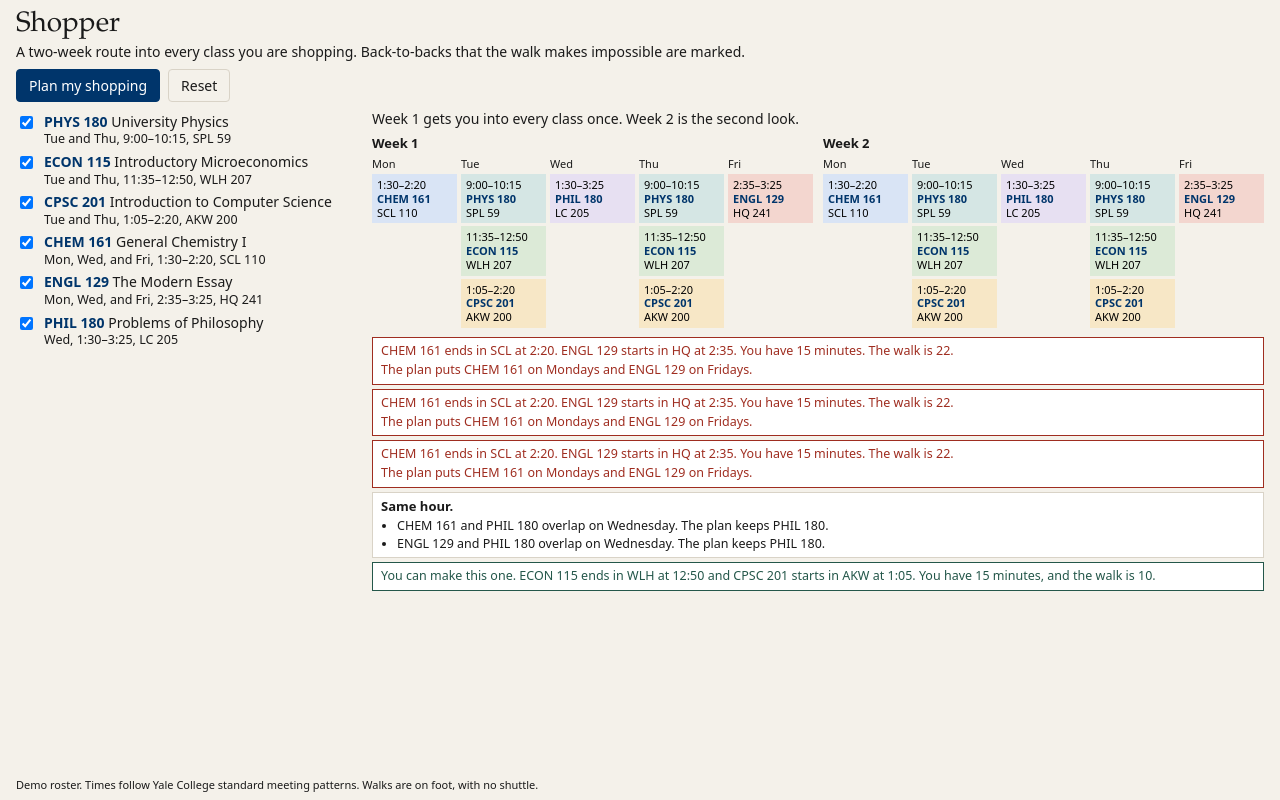
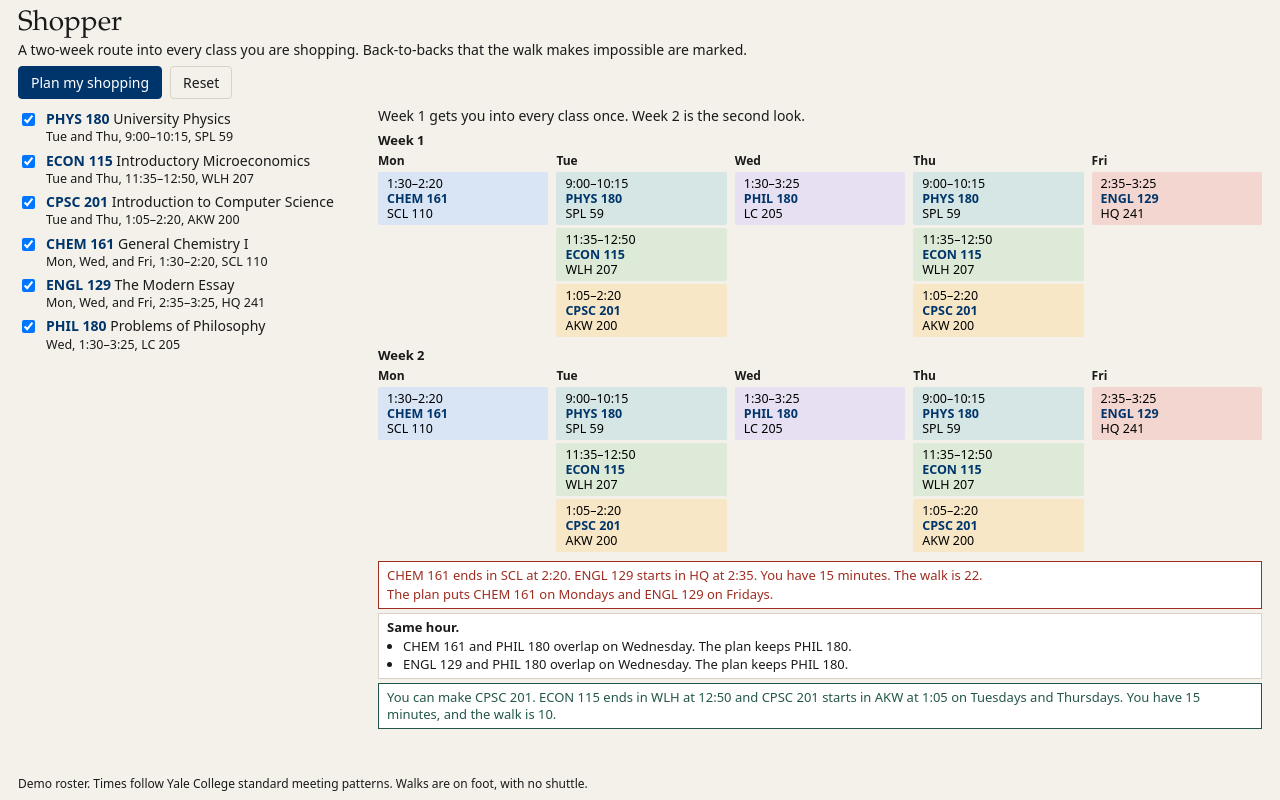
Before and after one commit to Jarian-M21/Shopper, a plain HTML site: page shopper/index.html in a window 1280 px wide. Both pictures are taken after a click on the button "Plan my shopping". Drawn offline with Linux system fonts and the light colour scheme.

Commit message:
Widen Shopper day columns and clarify the walk cards. (#2)
Stack the two weeks so each meeting keeps its time, course code, and room on unbroken lines. Show each impossible walk once, and name the later class plus the weekdays that pair still fits.

Co-authored-by: Cursor Agent <cursoragent@cursor.com>
Co-authored-by: Jarian-M21 <Jarian-M21@users.noreply.github.com>

```diff
--- a/shopper/index.html
+++ b/shopper/index.html
@@ -17,19 +17,19 @@
     overflow: hidden;
     display: flex;
     flex-direction: column;
-    padding: 10px 16px 8px;
+    padding: 10px 18px 8px;
   }
   h1 {
     margin: 0;
     font-family: Palatino, Georgia, serif;
     font-weight: normal;
     font-size: 28px;
-    line-height: 1.1;
+    line-height: 1.05;
   }
   .subtitle {
-    margin: 2px 0 8px;
+    margin: 2px 0 6px;
     font-size: 14px;
-    line-height: 1.3;
+    line-height: 1.35;
   }
   .actions { display: flex; gap: 8px; margin: 0 0 8px; }
   button { font: inherit; cursor: pointer; }
@@ -50,9 +50,10 @@
   }
   .layout {
     display: flex;
-    gap: 16px;
+    gap: 20px;
     min-height: 0;
     flex: 1;
+    align-items: stretch;
   }
   .courses { width: 340px; flex: none; }
   .course {
@@ -60,7 +61,7 @@
     gap: 8px;
     align-items: flex-start;
     padding: 3px 0;
-    line-height: 1.25;
+    line-height: 1.3;
     font-size: 14px;
   }
   .course.off { opacity: 0.48; }
@@ -78,36 +79,49 @@
     min-height: 0;
   }
   .status { margin: 0 0 6px; font-size: 14px; line-height: 1.3; }
-  .weeks { display: flex; gap: 10px; }
-  .week { flex: 1; min-width: 0; }
+  .weeks {
+    display: flex;
+    flex-direction: column;
+    gap: 6px;
+  }
+  .week { min-width: 0; }
   .week h2 {
-    margin: 0 0 4px;
+    margin: 0 0 3px;
     font-family: system-ui, sans-serif;
     font-size: 13px;
     font-weight: 600;
   }
   .days {
     display: grid;
-    grid-template-columns: repeat(5, 1fr);
-    gap: 4px;
+    grid-template-columns: repeat(5, minmax(0, 1fr));
+    gap: 8px;
   }
-  .day-name { font-size: 11px; margin-bottom: 3px; }
+  .day-name {
+    font-size: 12px;
+    font-weight: 600;
+    margin-bottom: 3px;
+  }
   .block {
     display: block;
     width: 100%;
     margin: 0 0 3px;
-    padding: 3px 4px;
+    padding: 3px 8px;
     border: 1px solid transparent;
+    border-radius: 2px;
     text-align: left;
     font: inherit;
-    font-size: 11px;
-    line-height: 1.25;
+    font-size: 12.5px;
+    line-height: 1.2;
+    font-variant-numeric: tabular-nums;
     cursor: pointer;
   }
-  .block span { display: block; }
+  .block span {
+    display: block;
+    white-space: nowrap;
+  }
   .block .code { color: #00356b; font-weight: 600; }
   .block.selected { border-color: #1a1a1a; }
-  .open { font-size: 11px; color: #8a8478; padding: 2px 0 0; }
+  .open { font-size: 13px; color: #8a8478; padding: 2px 0 0; }
   .entrance { margin: 6px 0 0; font-size: 13px; line-height: 1.35; }
   .cards {
     margin-top: 6px;
@@ -119,8 +133,8 @@
     background: #fff;
     border: 1px solid #d9d3c7;
     padding: 5px 8px;
-    font-size: 12.5px;
-    line-height: 1.35;
+    font-size: 13px;
+    line-height: 1.3;
   }
   .card p { margin: 0; }
   .card p + p { margin-top: 2px; }
@@ -129,7 +143,7 @@
   .card h3 { margin: 0 0 2px; font-size: 13px; font-weight: 600; }
   .card ul { margin: 0; padding-left: 16px; }
   .card li + li { margin-top: 1px; }
-  footer { margin-top: 6px; font-size: 11px; line-height: 1.3; }
+  footer { margin-top: auto; padding-top: 6px; font-size: 12px; line-height: 1.3; }
 </style>
 </head>
 <body>
@@ -549,6 +563,28 @@
     parent.appendChild(p);
   }
 
+  function pairKey(a, b) {
+    return a < b ? a + "|" + b : b + "|" + a;
+  }
+
+  function walkBetween(a, b) {
+    var info = gapInfo(a, b);
+    if (info.overlap || info.gap === null) return null;
+    var minutes = walk(info.first.building, info.second.building);
+    return { info: info, minutes: minutes, slack: info.gap - minutes };
+  }
+
+  function fittingDayNames(a, b) {
+    var names = [];
+    WEEKDAYS.forEach(function (weekday) {
+      if (a.days.indexOf(weekday) === -1 || b.days.indexOf(weekday) === -1) return;
+      var between = walkBetween(a, b);
+      if (!between || between.slack < 0) return;
+      names.push(PLURAL[weekday]);
+    });
+    return names;
+  }
+
   function renderCards(selected, plan) {
     cardsEl.innerHTML = "";
     var unseen = unseenCourses(selected, plan);
@@ -561,15 +597,18 @@
       cardsEl.appendChild(unseenCard);
     }
 
+    var seenWalks = {};
     WEEKDAYS.forEach(function (weekday) {
       pairsForWeekday(selected, weekday).forEach(function (pair) {
-        var info = gapInfo(pair[0], pair[1]);
-        if (info.overlap || info.gap === null) return;
-        var minutes = walk(info.first.building, info.second.building);
-        if (info.gap >= minutes) return;
+        var between = walkBetween(pair[0], pair[1]);
+        if (!between || between.slack >= 0) return;
+        var key = pairKey(pair[0].code, pair[1].code);
+        if (seenWalks[key]) return;
+        seenWalks[key] = true;
+        var info = between.info;
         var card = document.createElement("div");
         card.className = "card bad";
-        addText(card, info.first.code + " ends in " + info.first.building + " at " + formatTime(info.first.end) + ". " + info.second.code + " starts in " + info.second.building + " at " + formatTime(info.second.start) + ". You have " + info.gap + " minutes. The walk is " + minutes + ".");
+        addText(card, info.first.code + " ends in " + info.first.building + " at " + formatTime(info.first.end) + ". " + info.second.code + " starts in " + info.second.building + " at " + formatTime(info.second.start) + ". You have " + info.gap + " minutes. The walk is " + between.minutes + ".");
         addText(card, planSentence(plan, info.first.code, info.second.code));
         cardsEl.appendChild(card);
       });
@@ -602,14 +641,16 @@
     var best = null;
     WEEKDAYS.forEach(function (weekday, weekdayIndex) {
       pairsForWeekday(selected, weekday).forEach(function (pair) {
-        var info = gapInfo(pair[0], pair[1]);
-        if (info.overlap || info.gap === null) return;
-        var minutes = walk(info.first.building, info.second.building);
-        if (info.gap < minutes) return;
-        var slack = info.gap - minutes;
-        if (slack > 20) return;
-        if (!best || slack < best.slack || (slack === best.slack && weekdayIndex < best.weekdayIndex)) {
-          best = { slack: slack, weekdayIndex: weekdayIndex, info: info, minutes: minutes };
+        var between = walkBetween(pair[0], pair[1]);
+        if (!between || between.slack < 0 || between.slack > 20) return;
+        if (!best || between.slack < best.slack || (between.slack === best.slack && weekdayIndex < best.weekdayIndex)) {
+          best = {
+            slack: between.slack,
+            weekdayIndex: weekdayIndex,
+            info: between.info,
+            minutes: between.minutes,
+            courses: pair
+          };
         }
       });
     });
@@ -618,7 +659,8 @@
       calm.className = "card good";
       var first = best.info.first;
       var second = best.info.second;
-      addText(calm, "You can make this one. " + first.code + " ends in " + first.building + " at " + formatTime(first.end) + " and " + second.code + " starts in " + second.building + " at " + formatTime(second.start) + ". You have " + best.info.gap + " minutes, and the walk is " + best.minutes + ".");
+      var days = fittingDayNames(best.courses[0], best.courses[1]);
+      addText(calm, "You can make " + second.code + ". " + first.code + " ends in " + first.building + " at " + formatTime(first.end) + " and " + second.code + " starts in " + second.building + " at " + formatTime(second.start) + " on " + days.join(" and ") + ". You have " + best.info.gap + " minutes, and the walk is " + best.minutes + ".");
       cardsEl.appendChild(calm);
     }
   }
```
